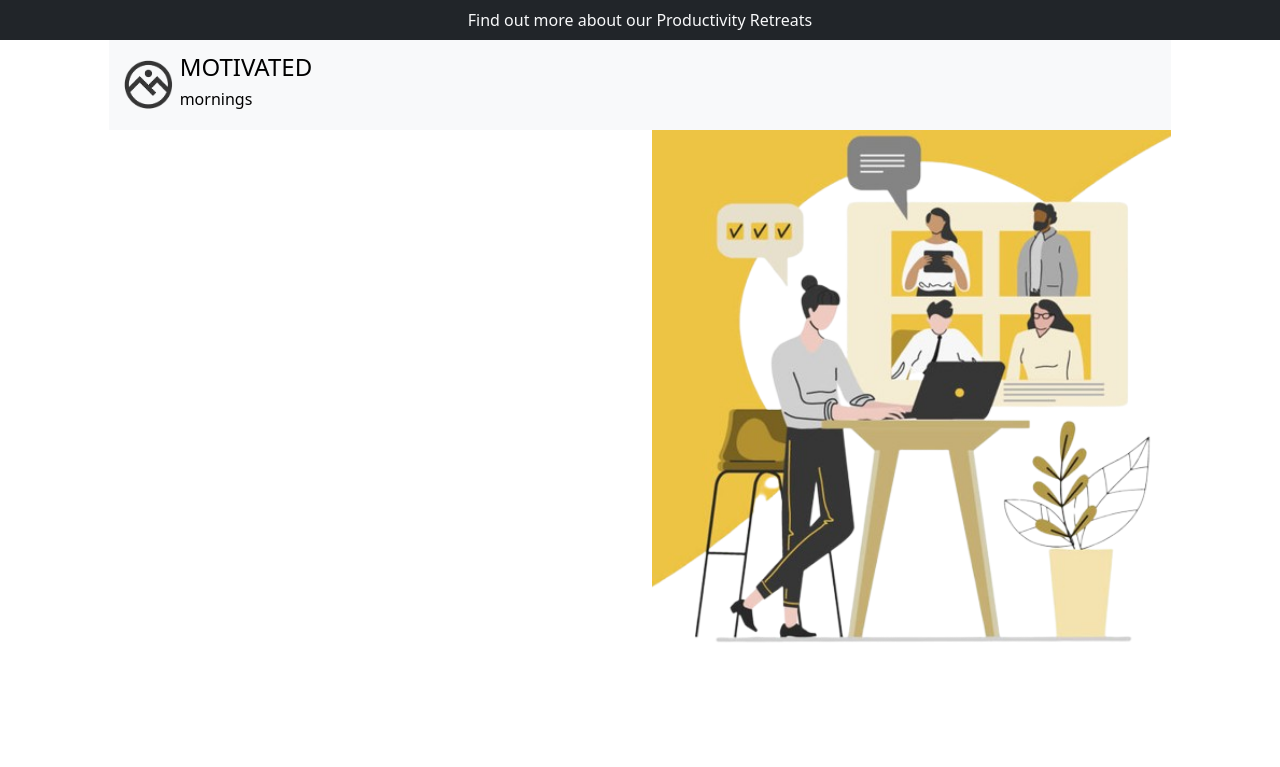
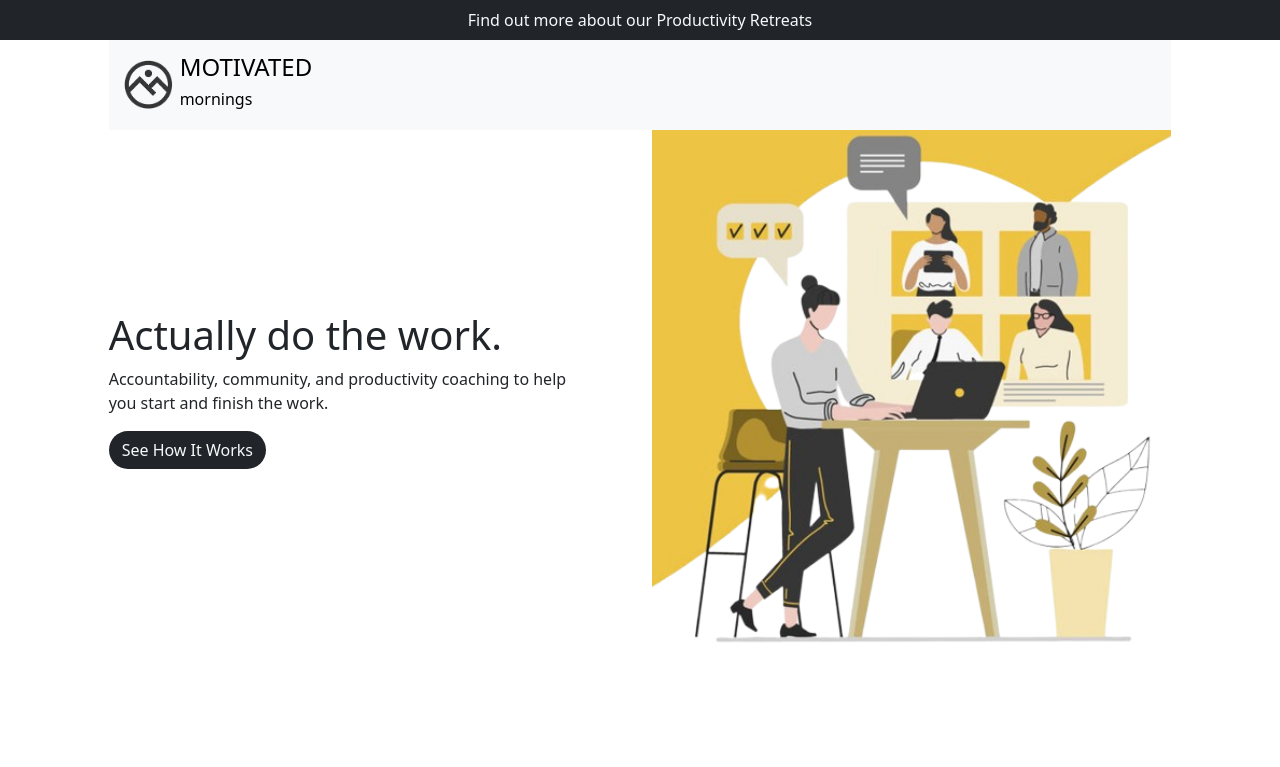
Before and after one commit to Ajith369369/motivated-mornings-frontend, a React (Vite) app: page / in a window 1280 px wide. Shown: the top 767 px of the page. Built offline with nearby package versions, Linux system fonts and the light colour scheme.

Commit message:
Add text.

```diff
--- a/src/components/Header.jsx
+++ b/src/components/Header.jsx
@@ -62,7 +62,15 @@ function Header() {
         <section id="actually">
           <div className="row">
             <div className="col-md-1"></div>
-            <div className="col-md-5"></div>
+            <div className="col-md-5 d-flex flex-column justify-content-center align-items-left pe-5">
+              <h1>Actually do the work.</h1>
+              <p>Accountability, community, and productivity coaching to help you start and finish the work.</p>
+              <div className="d-flex justify-content-left align-items-center">
+              <button className="btn rounded-pill bg-dark text-light">
+                See How It Works
+              </button>
+            </div>
+            </div>
             <div className="col-md-5">
               <img src="/src/assets/actually.png" alt="" />
             </div>
```
